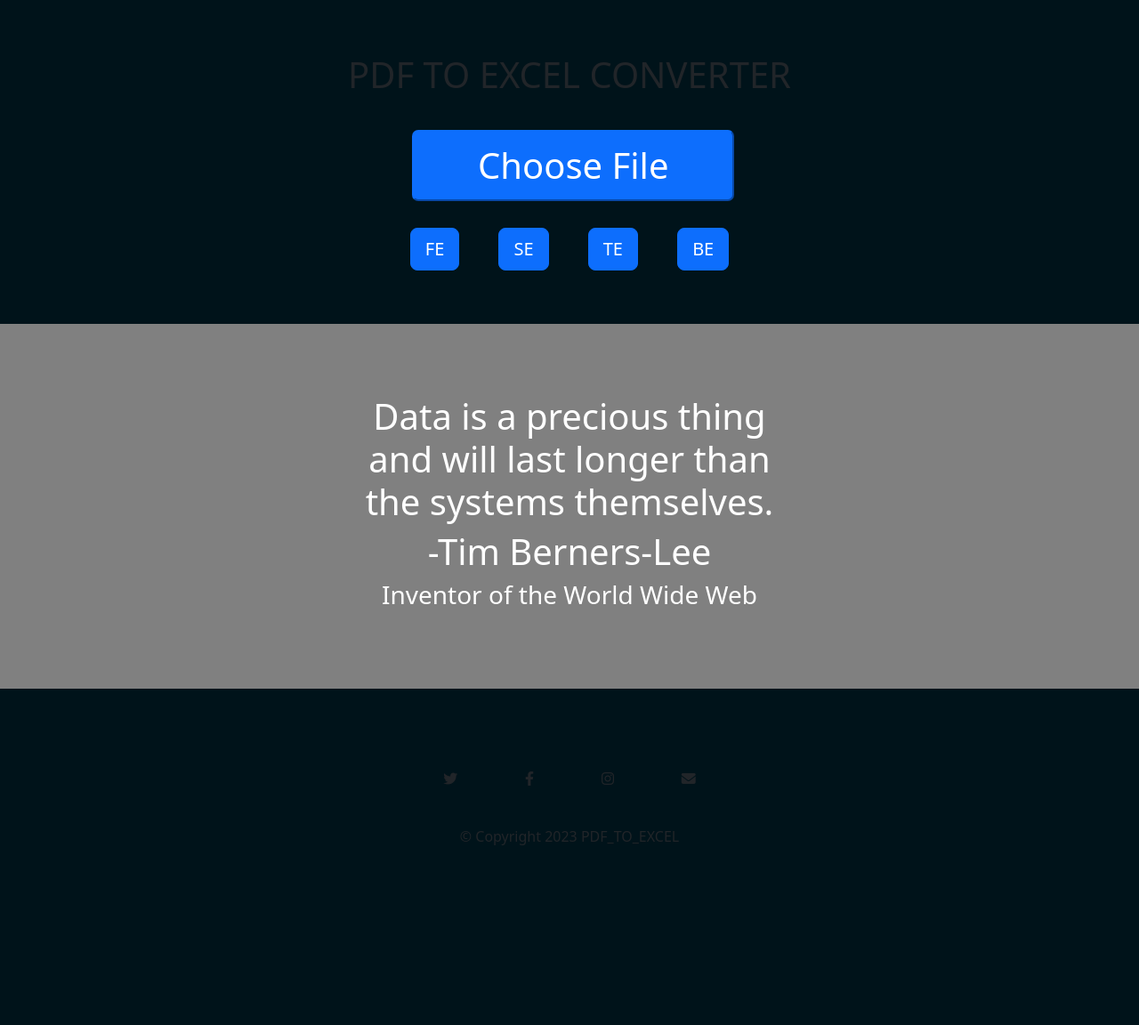
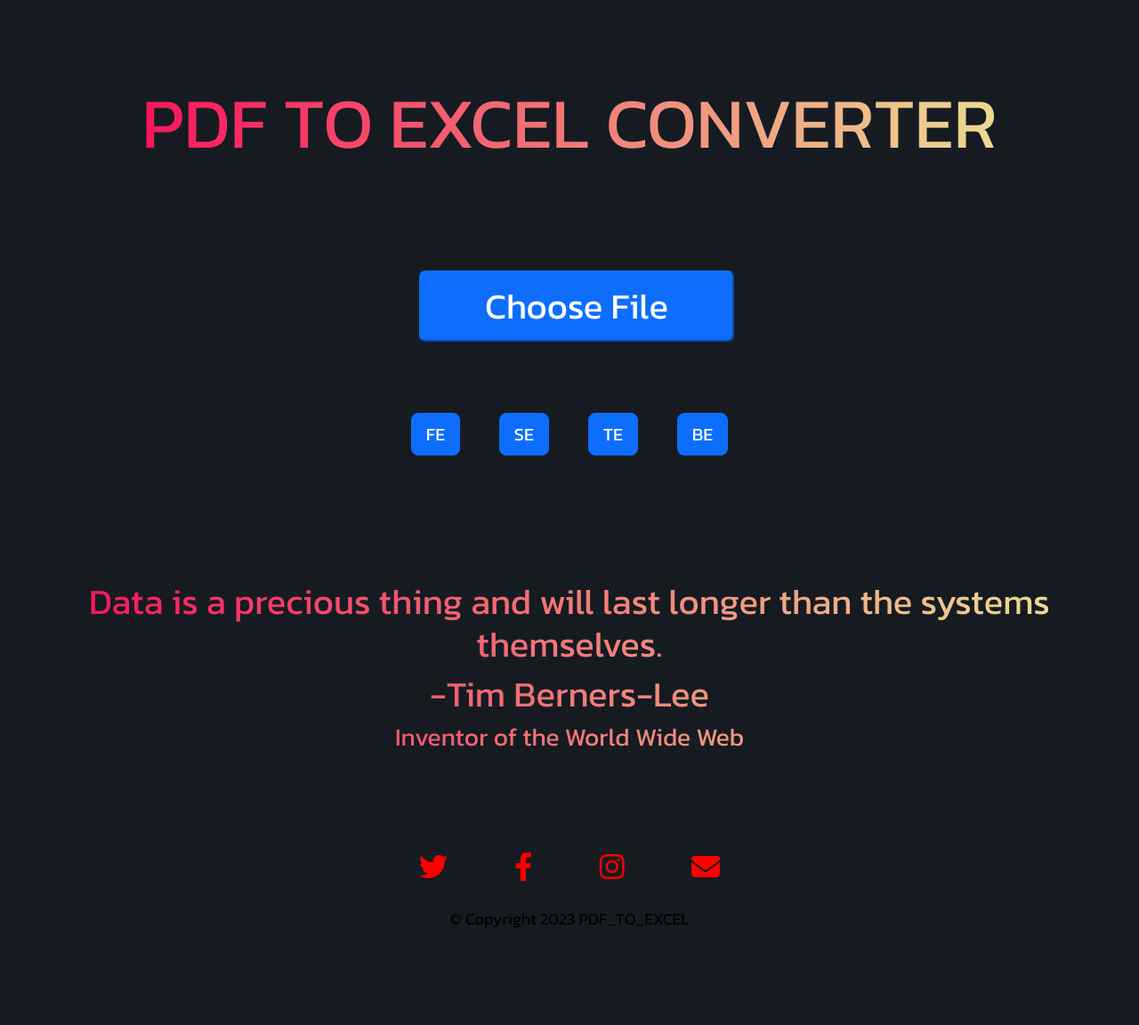
Before and after one commit to AmeyShembade2511/LEDGER-CONVERTER, a Django app: page / in a window 1280 px wide. Shown: the whole page at 89% size. Before the commit the page ends 950 px from the top, so only its background shows below. Run offline with Django 4.2, Linux system fonts and the light colour scheme.

Commit message:
applied styles and added JS

```diff
--- /dev/null
+++ b/pdf_to_excel/static/index.js
@@ -0,0 +1,5 @@
+let year = document.querySelector('#year');
+
+const d = new Date();
+const value = d.getFullYear();
+year.textContent = value;
--- a/pdf_to_excel/static/styles.css
+++ b/pdf_to_excel/static/styles.css
@@ -1,11 +1,13 @@
+@import url('https://fonts.googleapis.com/css2?family=Kanit&display=swap');
 :root{
-    --bgcol : rgb(0, 19, 26);
+    --bgcol :#161b22;
     --btncol : #0d6efd;
 }
 body{
     margin: 0px;
     padding: 0px;
     background-color:var(--bgcol);
+    font-family: 'Kanit', sans-serif;
 }
 
 .File{
@@ -13,7 +15,16 @@ body{
     background-color: var(--bgcol);
     padding: 30px 50px;
 }
+.File h1{
+    font-size: 5rem;
+    background: -webkit-linear-gradient(180deg, #EAEC96 , #FA0559 );
+    -webkit-background-clip: text;
+    background-clip: text;
+    -webkit-text-fill-color: transparent;
+    padding: 30px 10px;
+}
 input[type='file']{
+    padding: 50px 10px;
     margin-left: 120px;
 }
 .head{
@@ -38,21 +49,53 @@ input::-webkit-file-upload-button{
     color: blue;
 }
 #footer{
-
     text-align: center;
     padding: 7% 15% ;
 }
 .lin{
-    background-color: gray;
-    color: white;
+    position: relative;
+    height: 300px;
+    width: 100%;
+    font-size: 5rem;
+    background: -webkit-linear-gradient(180deg, #EAEC96 , #FA0559 );
+    -webkit-background-clip: text;
+    background-clip: text;
+    -webkit-text-fill-color: transparent;
     text-align: center;
     padding-top: 80px;
-    padding-left: 400px;
-    padding-right: 400px;
+    /* padding-left: 400px;
+    padding-right: 400px; */
     padding-bottom: 80px;
+}
+/* .lin h1,
+.lin h3{
+    position: absolute;
+    top: 0;
+    text-align: center;
+    z-index: 1;
+}
+.lin img{
+    position: absolute;
+    top: 0;
+    left: 0;
+    height: 100px;
+    width: 100vw;
+    z-index: -1;
+} */
+footer p{
+    color: black;
+    font-size: large;
 }
 .icon-1{
     padding-left: 4%;
     padding-bottom: 5%;
     padding-right: 4%;
+    color: hsl(0, 100%, 50%);
+    transition: all 0.2s;
 }
+.icon-1:hover{
+    padding-left: 4%;
+    padding-bottom: 5%;
+    padding-right: 4%;
+    color: hsl(0, 100%, 30%);
+}
--- a/pdf_to_excel/templates/index.html
+++ b/pdf_to_excel/templates/index.html
@@ -45,21 +45,21 @@
         {% comment %} <a href="{%url 'waprfile'%}" download class="excel"><button type="button">Download File</button></a>   {% endcomment %}
         </div>
         <div class="lin">
-
+            <!-- <img src="../media/source-4280758_1920.jpg" alt=""> -->
             <h1>Data is a precious thing and will last longer than the systems themselves.</h1>
             <h1>-Tim Berners-Lee</h1>
             <h3>Inventor of the World Wide Web</h3>
         </div>
         <footer class="white-section" id="footer">
-          <i class="icon-1 fa-brands fa-twitter"></i>
-          <i class="icon-1 fa-brands fa-facebook-f"></i>
-          <i class="icon-1 fa-brands fa-instagram"></i>
-          <i class="icon-1 fa-solid fa-envelope"></i>
-          <p class="copyr">© Copyright 2023 PDF_TO_EXCEL</p>
+          <a href="/"><i class="icon-1 fa-brands fa-twitter fa-2xl"></a></i>
+          <a href="/"><i class="icon-1 fa-brands fa-facebook-f fa-2xl"></a></i>
+          <a href="/"><i class="icon-1 fa-brands fa-instagram fa-2xl"></a></i>
+          <a href="/"><i class="icon-1 fa-solid fa-envelope fa-2xl"></a></i>
+          <p class="copyr">© Copyright <span id="year"></span> PDF_TO_EXCEL</p>
 
         </footer>
 
-
+         <script src="../static/index.js"></script>
         <script src="https://cdn.jsdelivr.net/npm/bootstrap@5.3.0-alpha1/dist/js/bootstrap.bundle.min.js" integrity="sha384-w76AqPfDkMBDXo30jS1Sgez6pr3x5MlQ1ZAGC+nuZB+EYdgRZgiwxhTBTkF7CXvN" crossorigin="anonymous"></script>
         <script src="" async defer></script>
     </body>
```
Also changed, not shown: pdf_to_excel/media/source-4280758_1920.jpg (added).
